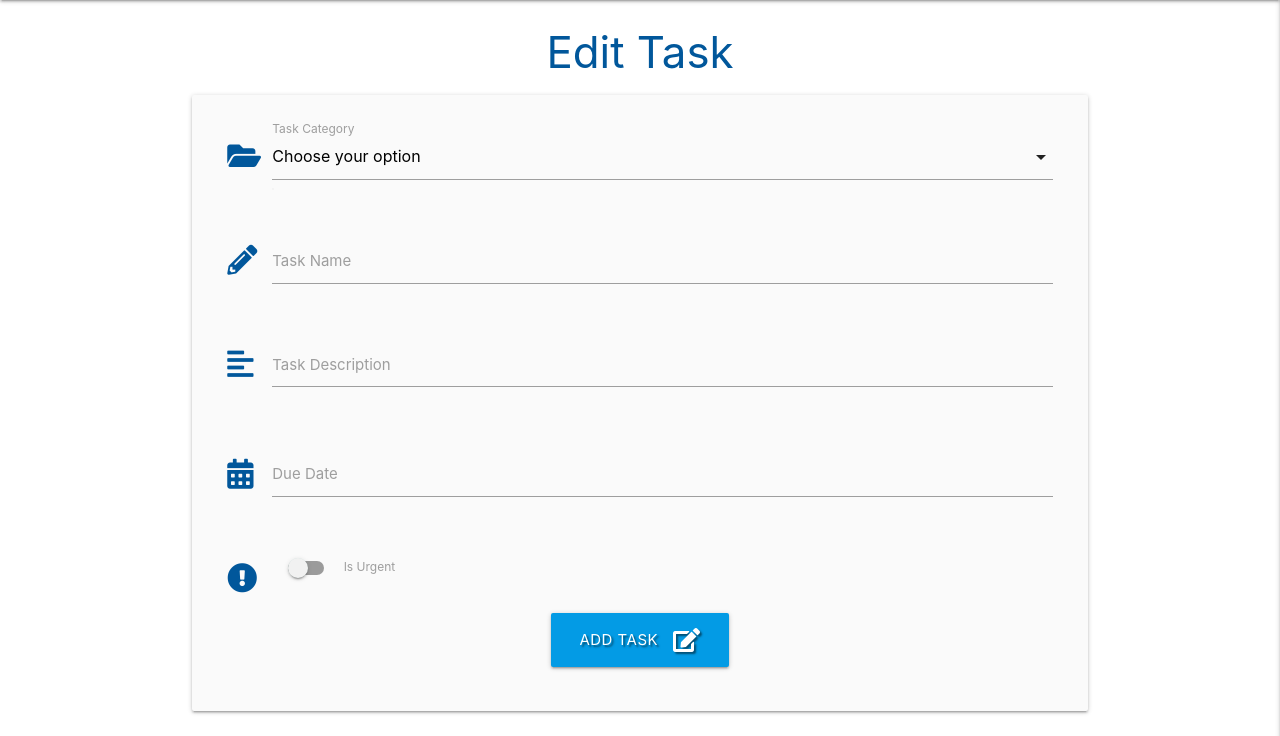
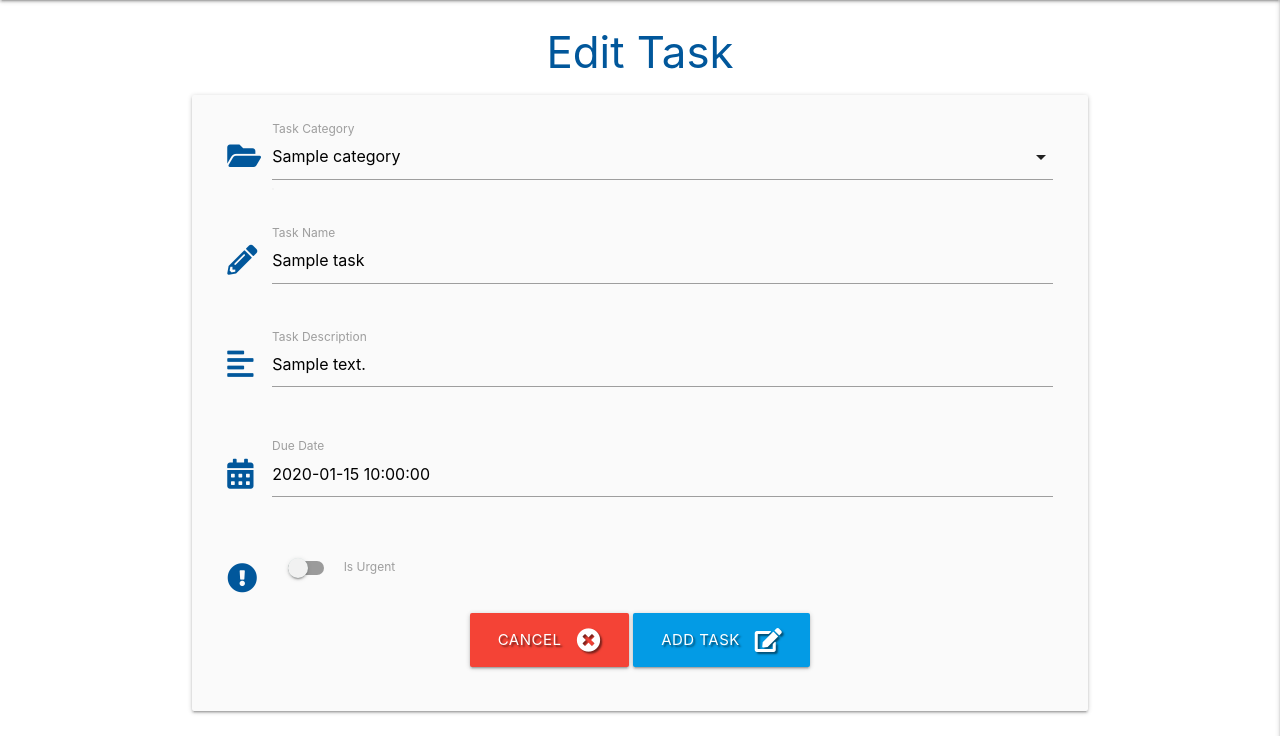
Before and after one commit to RichardByrne95/Flask-Task-Manager, a Flask app: template templates/edit_task.html in a window 1280 px wide. Shown: the part 64-800 px from the top of the page. Run offline with Flask 2, Linux system fonts and the light colour scheme; the template is opened without the code that fills it: most values are stand-ins (such as "Sample title", 1, 10 or a date in 2020); some libraries are stand-ins or nearby versions.

Commit message:
Bind data to the Edit Task form

```diff
--- a/templates/edit_task.html
+++ b/templates/edit_task.html
@@ -10,9 +10,13 @@
                 <div class="input-field col s12">
                     <i class="fas fa-folder-open prefix light-blue-text text-darken-4"></i>
                     <select id="category_name" name="category_name" class="validate" required>
-                        <option value="" disabled selected>Choose your option</option>
+                        <option value="" disabled>Choose your option</option>
                         {% for category in categories %}
+                            {% if category.category_name == task.category_name %}
+                            <option value="{{ category.category_name }}" selected>{{ category.category_name }}</option>
+                            {% else %}
                             <option value="{{ category.category_name }}">{{ category.category_name }}</option>
+                            {% endif %}
                         {% endfor %}
                     </select>
                     <label for="category_name">Task Category</label>
@@ -23,7 +27,7 @@
                 <div class="input-field col s12">
                     <i class="fas fa-pencil-alt prefix light-blue-text text-darken-4"></i>
                     <input id="task_name" name="task_name" minlength="5" maxlength="50"
-                        type="text" class="validate" required>
+                        value="{{ task.task_name }}" type="text" class="validate" required>
                     <label for="task_name">Task Name</label>
                 </div>
             </div>
@@ -32,7 +36,9 @@
                 <div class="input-field col s12">
                     <i class="fas fa-align-left prefix light-blue-text text-darken-4"></i>
                     <textarea id="task_description" name="task_description" minlength="5" maxlength="200"
-                        class="materialize-textarea validate" required></textarea>
+                        class="materialize-textarea validate" required>
+                        {{- task.task_description -}}
+                    </textarea>
                     <label for="task_description">Task Description</label>
                 </div>
             </div>
@@ -40,8 +46,8 @@
             <div class="row">
                 <div class="input-field col s12">
                     <i class="fas fa-calendar-alt prefix light-blue-text text-darken-4"></i>
-                    <input id="due_date" name="due_date"
-                        type="text" class="datepicker validate" required>
+                    <input id="due_date" name="due_date" type="text" value="{{ task.due_date }}" class="datepicker validate"
+                        required>
                     <label for="due_date">Due Date</label>
                 </div>
             </div>
@@ -51,7 +57,11 @@
                     <div class="switch">
                         <i class="fas fa-exclamation-circle prefix light-blue-text text-darken-4"></i>
                         <label for="is_urgent">
-                            <input type="checkbox" id="is_urgent" name="is_urgent">
+                            {% if task.is_urgent == "on" %}
+                                <input type="checkbox" id="is_urgent" name="is_urgent" checked>
+                            {% else %}
+                                <input type="checkbox" id="is_urgent" name="is_urgent">
+                            {% endif %}
                             <span class="lever"></span>
                             Is Urgent
                         </label>
@@ -61,6 +71,10 @@
             <!-- Submit -->
             <div class="row">
                 <div class="col s12 center-align">
+                    <!-- Cancel Button -->
+                    <a href="{{ url_for('get_tasks') }}" class="btn-large red text-shadow">
+                        Cancel <i class="fas fa-times-circle right"></i>
+                    </a>
                     <button type="submit" class="btn-large light-blue darken-1 text-shadow">
                         Add Task <i class="fas fa-edit right"></i>
                     </button>
```
